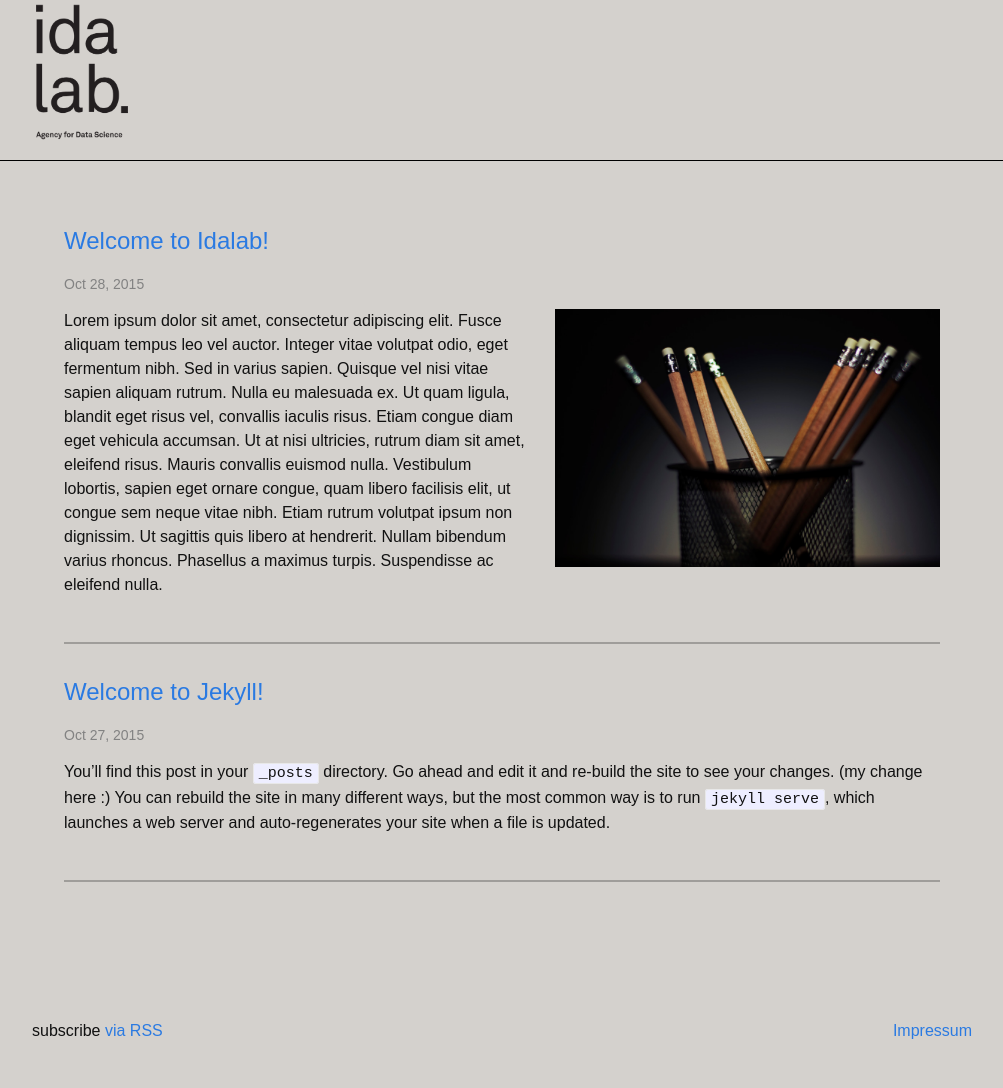
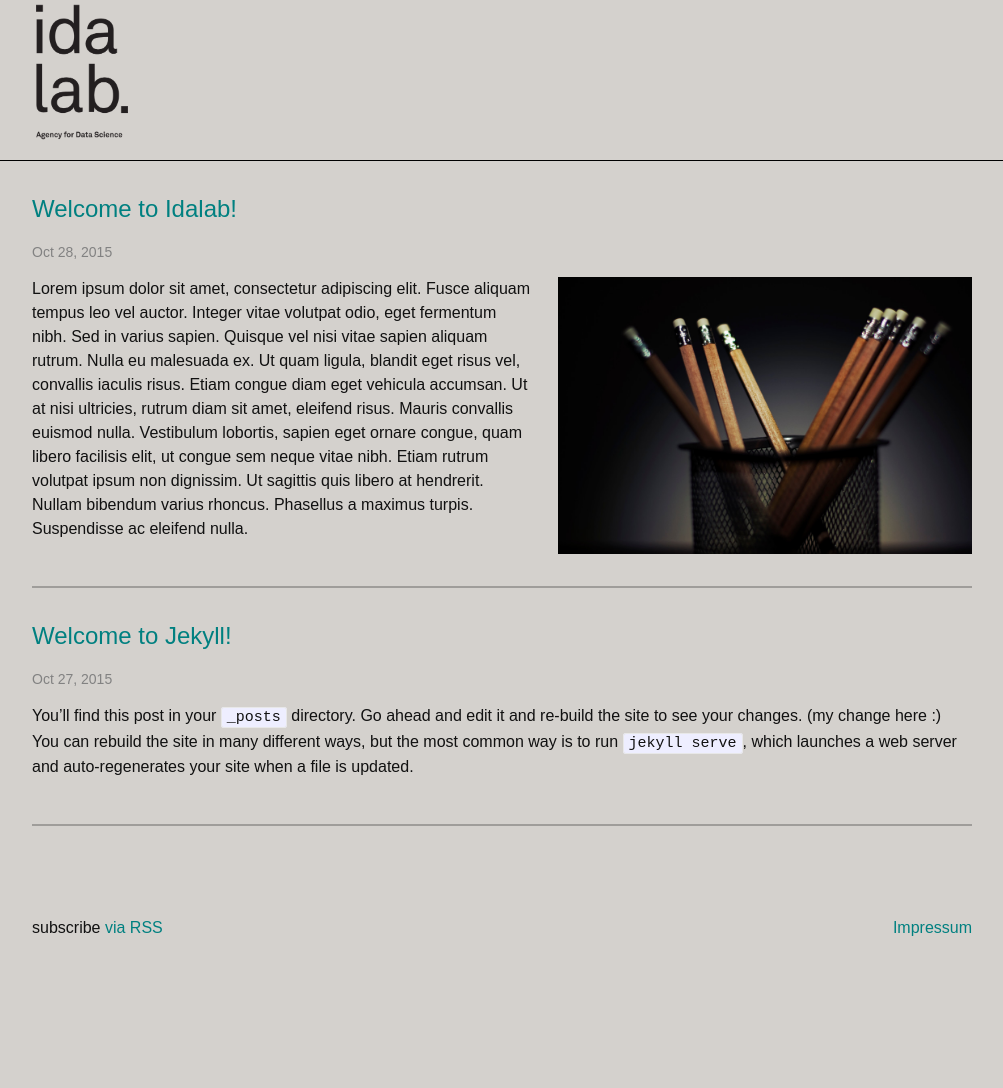
Before and after one commit to this-is-idalab/this-is-idalab, a Jekyll site: the page built from blog.html, in a window 1280 px wide. Shown: the whole page, without its empty margins (138-1141 px from the left). Built offline with Jekyll 4.4.1, drawn with Linux system fonts in a browser that asks for light colours; after the commit the page ends 985 px from its top, so only the background shows below that.

Commit message:
padding & color

```diff
--- a/_sass/_layout.scss
+++ b/_sass/_layout.scss
@@ -185,7 +185,7 @@
 article,.post-list {
     /*background: white none repeat scroll 0 0;*/
     /*border: 1px solid rgba(0, 0, 0, 0.1);*/
-    padding: 2em;
+    /*padding: 2em;*/
 }
 .post-list {
     list-style: outside none none;
--- a/css/main.scss
+++ b/css/main.scss
@@ -16,7 +16,7 @@ $spacing-unit:     30px;
 
 $text-color:       #111;
 $background-color: #d4d1cd;
-$brand-color:      #2a7ae2;
+$brand-color:      teal;
 
 $grey-color:       #828282;
 $grey-color-light: lighten($grey-color, 40%);
```
